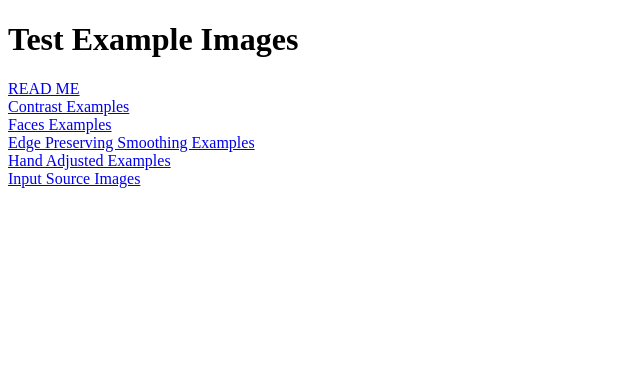
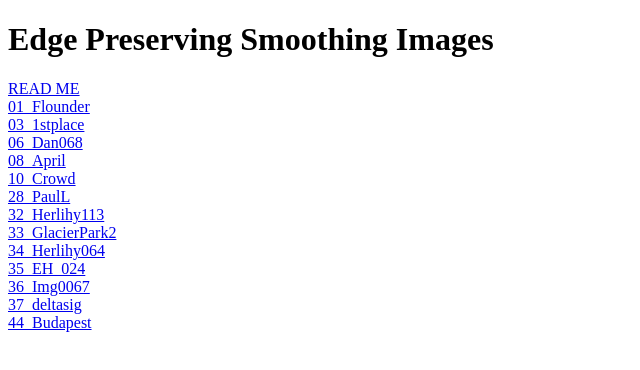
Before and after one commit to JohnSenko/DiffusionImages, a plain HTML site: page index.html in a window 1280 px wide. Shown: the whole page, without its empty margins (0-640 px from the left). Drawn offline with Linux system fonts and the light colour scheme.

Commit message:
Add files via upload

```diff
--- a/index.html
+++ b/index.html
@@ -2,17 +2,26 @@
 <html>
 
    <head>
-      <title>Test Example Images</title>
+      <title>Edge Preserving Smoothing Images</title>
    </head>
 
    <body>
-      <h1>Test Example Images</h1>
-      <a href = "README.txt" target = "_self"> READ ME </a><br/>
-      <a href = "Contrast/index.html" target = "_self"> Contrast Examples </a><br/>
-      <a href = "Faces/index.html" target = "_self"> Faces Examples </a><br/>
-      <a href = "EdgePreservingSmoothing/index.html" target = "_self"> Edge Preserving Smoothing Examples </a><br/>
-      <a href = "HandAdjusted/index.html" target = "_self"> Hand Adjusted Examples </a><br/>
-      <a href = "SourceImages/index.html" target = "_self"> Input Source Images </a><br/>
+      <h1>Edge Preserving Smoothing Images</h1>
+
+      <a href = "README_EPS.txt" target = "_self"> READ ME </a><br/>
+      <a href = "01_Flounder.jpg" target = "_self"> 01_Flounder </a><br/>
+      <a href = "03_1stplace.jpg" target = "_self"> 03_1stplace </a><br/>
+      <a href = "06_Dan068.jpg" target = "_self"> 06_Dan068 </a><br/>
+      <a href = "08_April.jpg" target = "_self"> 08_April </a><br/>
+      <a href = "10_Crowd.jpg" target = "_self"> 10_Crowd </a><br/>
+      <a href = "28_PaulL.jpg" target = "_self"> 28_PaulL </a><br/>
+      <a href = "32_Herlihy113.jpg" target = "_self"> 32_Herlihy113 </a><br/>
+      <a href = "33_GlacierPark2.jpg" target = "_self"> 33_GlacierPark2 </a><br/>
+      <a href = "34_Herlihy064.jpg" target = "_self"> 34_Herlihy064 </a><br/>
+      <a href = "35_EH_024.jpg" target = "_self"> 35_EH_024 </a><br/>
+      <a href = "36_Img0067.jpg" target = "_self"> 36_Img0067 </a><br/>
+      <a href = "37_deltasig.jpg" target = "_self"> 37_deltasig </a><br/>
+      <a href = "44_Budapest.jpg" target = "_self"> 44_Budapest </a><br/>
 
    </body>
 
```
Also changed, not shown: README_EPS.txt (added), 1 other file.
